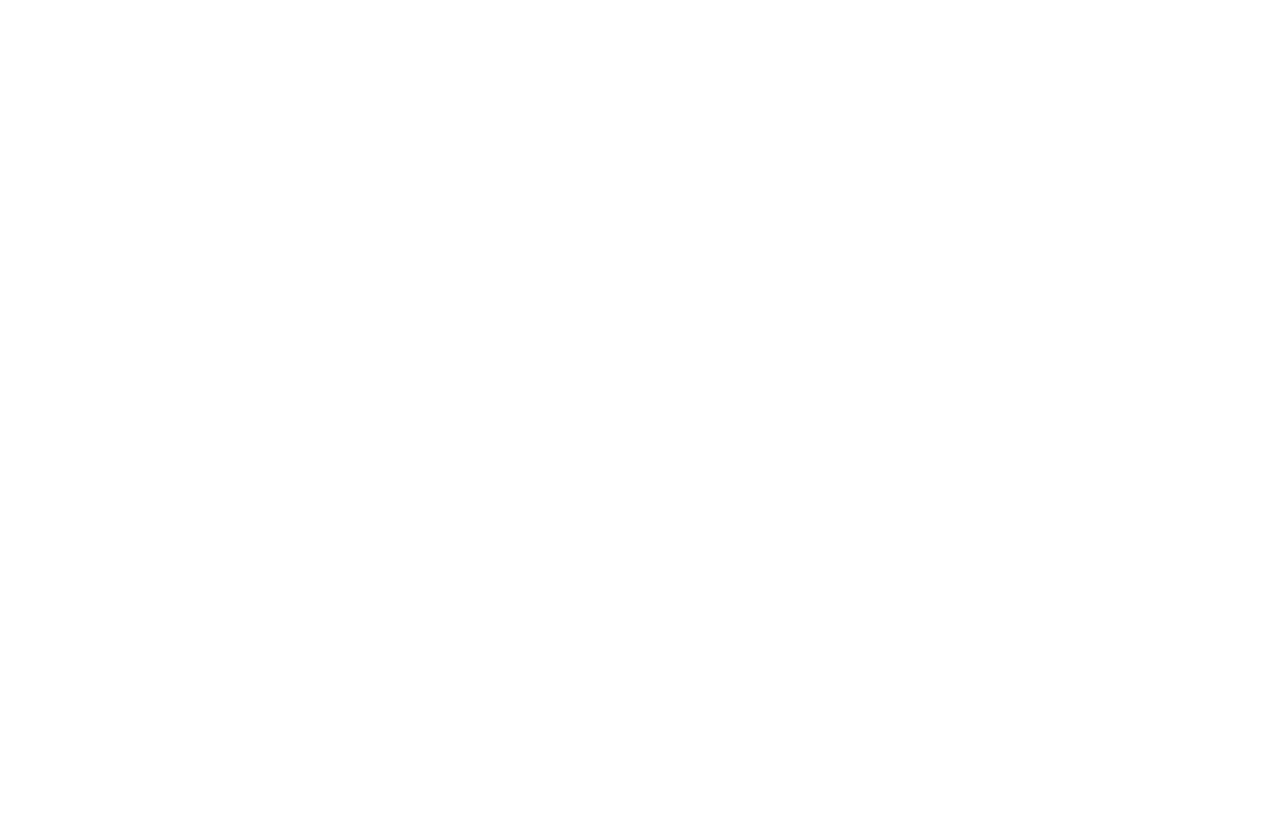
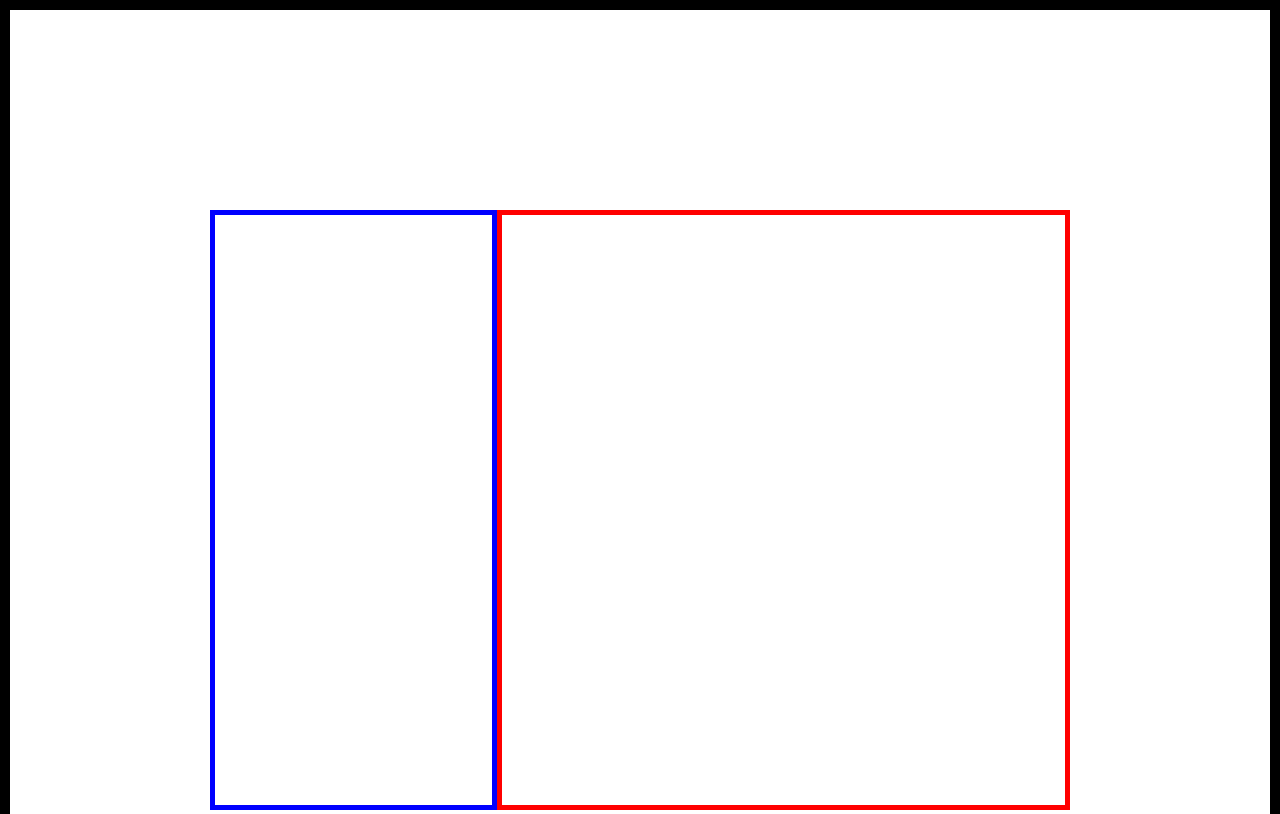
Before and after one commit to Frosteux/top-etch-a-sketch, a plain HTML site: page index.html in a window 1280 px wide. Shown: the top 814 px of the page. Drawn offline with Linux system fonts and the light colour scheme.

Commit message:
Created box to start working javascript grid inside

```diff
--- a/css/styles.css
+++ b/css/styles.css
@@ -71,3 +71,21 @@ select {
     scroll-behavior: auto !important;
   }
 }
+
+.mainContent{
+    padding: 200px;
+    border: 10px solid black;
+    display: flex;
+}
+
+.mainOptions{
+    height: 600px;
+    width: 300px;
+    border: 5px solid blue;
+}
+
+.mainSketchpad{
+    height: 600px;
+    width: 600px;
+    border: 5px solid red;
+}
--- a/index.html
+++ b/index.html
@@ -4,8 +4,13 @@
     <meta charset="UTF-8">
     <meta name="viewport" content="width=device-width, initial-scale=1.0">
     <title>Etch-a-sketch</title>
+    <link rel="stylesheet" href="./css/styles.css">
+    <script src="./javascript/javascript.js" defer></script>
 </head>
 <body>
-
+    <div class="mainContent">
+        <div class="mainOptions"></div>
+        <div class="mainSketchpad"></div>
+    </div>
 </body>
 </html>
```
